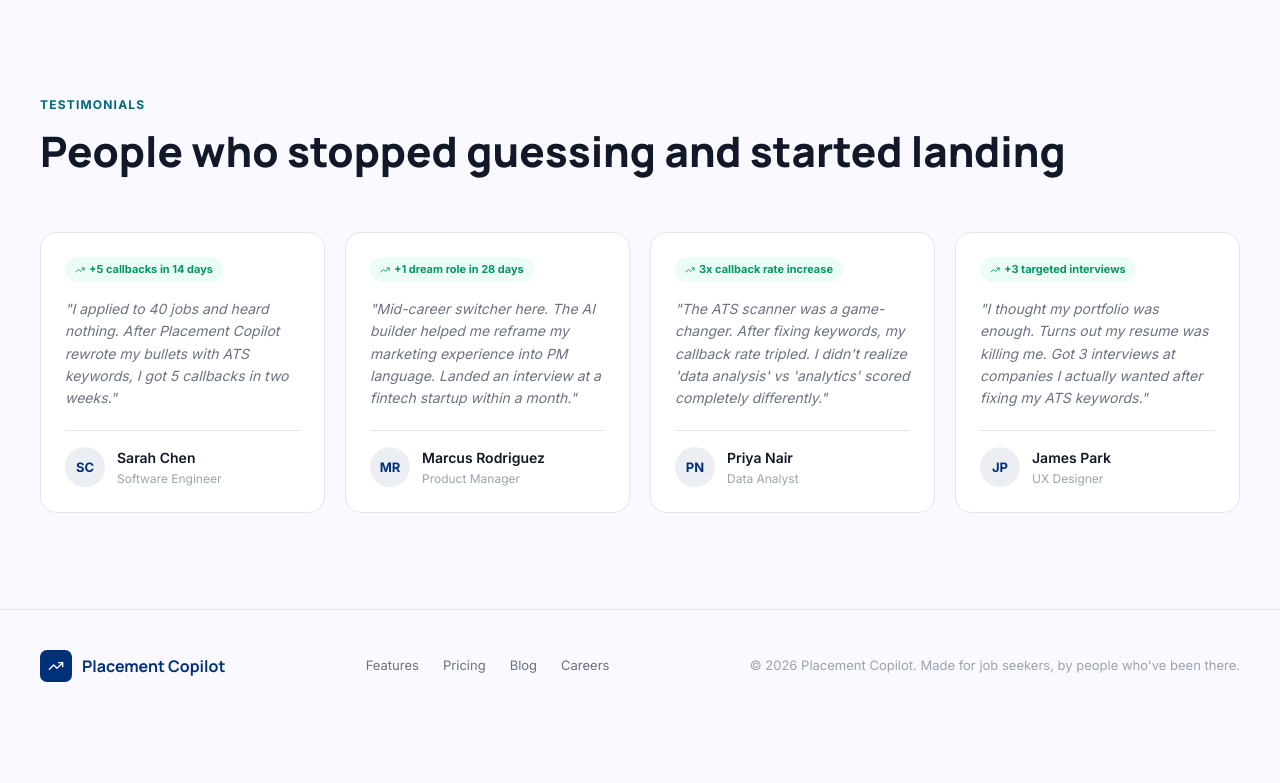
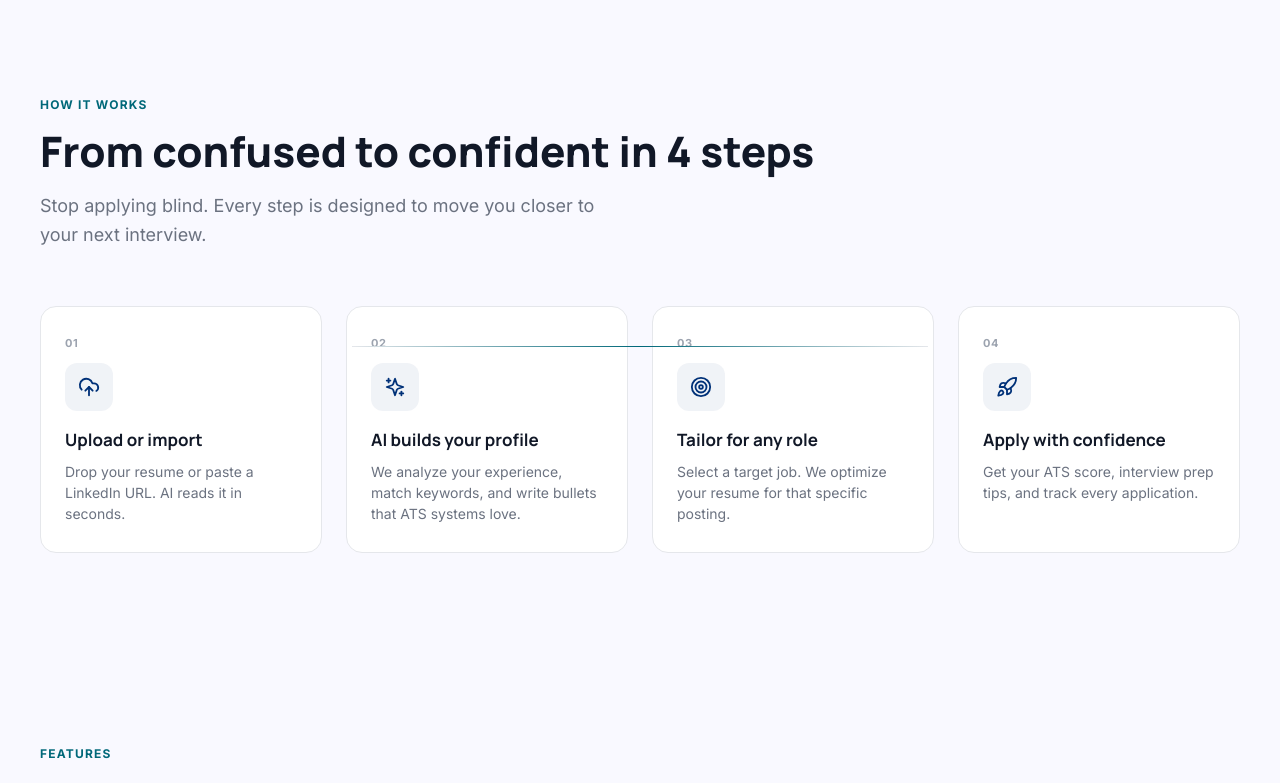
Before and after one commit to Raneshsharma/placement-copilot, a Next.js app in the folder apps/web/: page / in a window 1280 px wide. Shown: the part 800-1583 px from the top of the page. Before the commit the page ends 1522 px from the top, so only its background shows below. Built offline with nearby package versions, Linux system fonts and the light colour scheme.

Commit message:
feat(landing): add features grid with 8 feature cards

```diff
--- a/apps/web/src/app/page.tsx
+++ b/apps/web/src/app/page.tsx
@@ -362,6 +362,8 @@ export default function HomePage() {
       <Navbar />
       <main>
         <HeroSection />
+        <HowItWorks />
+        <FeaturesGrid />
         <Testimonials />
         {/* more sections will be added by other tasks */}
       </main>
```
